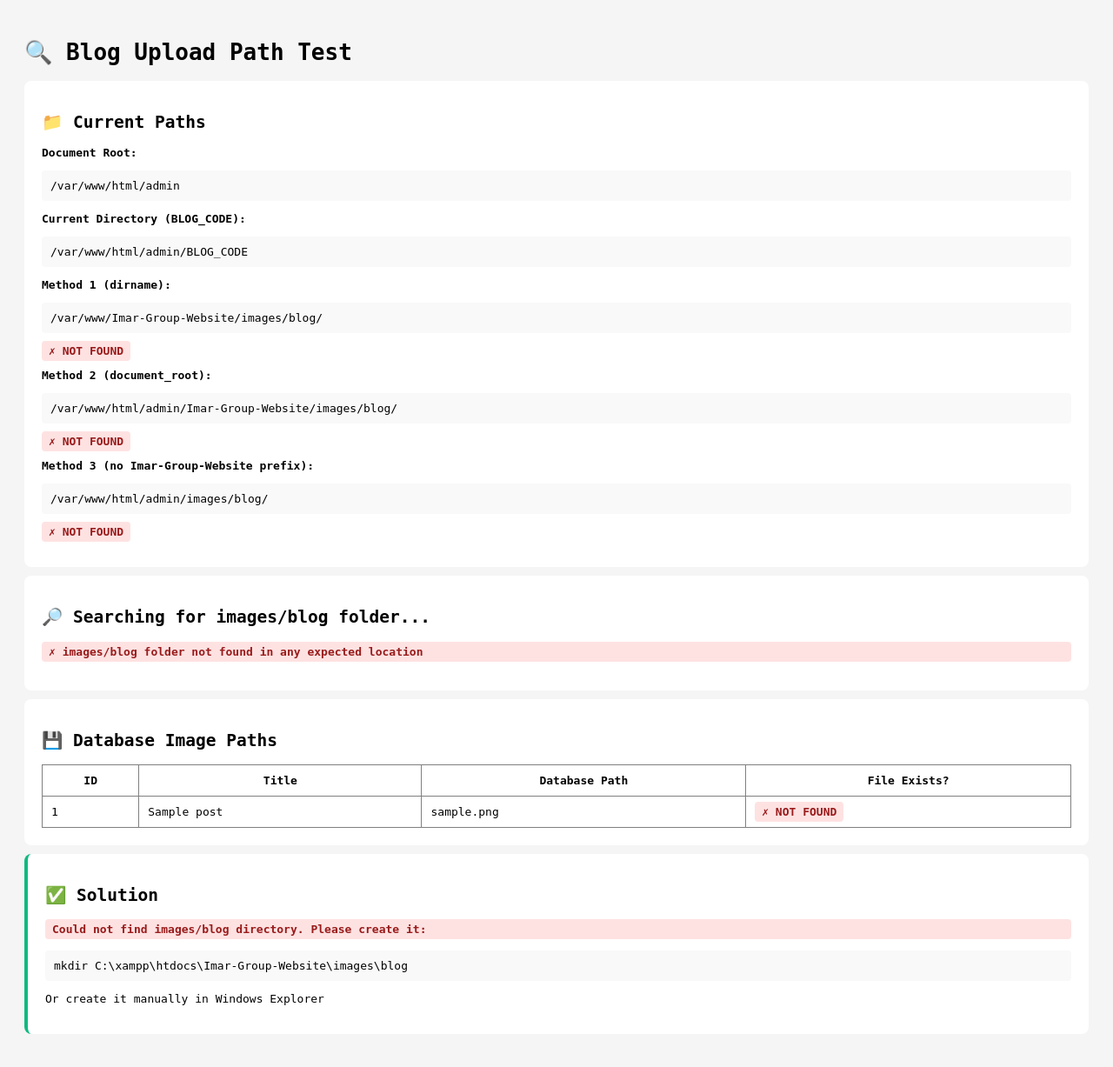
After one commit to Anupam-upadhyaya/Imar-Group-Admin-panel, a PHP site: page /Imar_Group_Admin_panel/BLOG_CODE/test-upload-path.php in a window 1280 px wide. The commit adds this page. Shown: the whole page at 87% size. Run offline with PHP 8.4, Linux system fonts and the light colour scheme; tables that the repository leaves empty or names only in its code hold one stand-in row (values such as "Sample post").

Commit message:
blog upload fixed

```diff
--- /dev/null
+++ b/admin/BLOG_CODE/test-upload-path.php
@@ -0,0 +1,209 @@
+<?php
+/**
+ * Test Upload Path Configuration
+ * Save as: admin/BLOG_CODE/test-upload-path.php
+ * Run: http://localhost/Imar_Group_Admin_panel/admin/BLOG_CODE/test-upload-path.php
+ */
+?>
+<!DOCTYPE html>
+<html>
+<head>
+    <title>Upload Path Test</title>
+    <style>
+        body { font-family: monospace; padding: 20px; background: #f5f5f5; }
+        .box { background: white; padding: 20px; margin: 10px 0; border-radius: 8px; }
+        .success { border-left: 4px solid #10b981; }
+        .error { border-left: 4px solid #ef4444; }
+        .warning { border-left: 4px solid #f59e0b; }
+        pre { background: #f9f9f9; padding: 10px; border-radius: 4px; overflow-x: auto; }
+        .status { font-weight: bold; padding: 4px 8px; border-radius: 4px; }
+        .yes { background: #d1fae5; color: #065f46; }
+        .no { background: #fee2e2; color: #991b1b; }
+    </style>
+</head>
+<body>
+    <h1>🔍 Blog Upload Path Test</h1>
+
+    <?php
+    // Test different path configurations
+    echo "<div class='box'>";
+    echo "<h2>📁 Current Paths</h2>";
+
+    $document_root = $_SERVER['DOCUMENT_ROOT'];
+    echo "<p><strong>Document Root:</strong><br><pre>$document_root</pre></p>";
+
+    $current_dir = __DIR__;
+    echo "<p><strong>Current Directory (BLOG_CODE):</strong><br><pre>$current_dir</pre></p>";
+
+    // Method 1: Using dirname (current method)
+    $path1 = dirname(dirname(dirname(__DIR__))) . '/Imar-Group-Website/images/blog/';
+    $exists1 = is_dir($path1);
+    echo "<p><strong>Method 1 (dirname):</strong><br>";
+    echo "<pre>$path1</pre>";
+    echo "<span class='status " . ($exists1 ? 'yes' : 'no') . "'>" . ($exists1 ? '✓ EXISTS' : '✗ NOT FOUND') . "</span>";
+    echo "</p>";
+
+    // Method 2: Using document root (recommended)
+    $path2 = $document_root . '/Imar-Group-Website/images/blog/';
+    $exists2 = is_dir($path2);
+    echo "<p><strong>Method 2 (document_root):</strong><br>";
+    echo "<pre>$path2</pre>";
+    echo "<span class='status " . ($exists2 ? 'yes' : 'no') . "'>" . ($exists2 ? '✓ EXISTS' : '✗ NOT FOUND') . "</span>";
+    echo "</p>";
+
+    // Method 3: Check if folder exists
+    $path3 = $document_root . '/images/blog/';
+    $exists3 = is_dir($path3);
+    echo "<p><strong>Method 3 (no Imar-Group-Website prefix):</strong><br>";
+    echo "<pre>$path3</pre>";
+    echo "<span class='status " . ($exists3 ? 'yes' : 'no') . "'>" . ($exists3 ? '✓ EXISTS' : '✗ NOT FOUND') . "</span>";
+    echo "</p>";
+
+    echo "</div>";
+
+    // Find the correct path
+    echo "<div class='box'>";
+    echo "<h2>🔎 Searching for images/blog folder...</h2>";
+
+    $possible_paths = [
+        $document_root . '/Imar-Group-Website/images/blog/',
+        $document_root . '/images/blog/',
+        dirname(dirname(dirname($document_root))) . '/Imar-Group-Website/images/blog/',
+        'C:/xampp/htdocs/Imar-Group-Website/images/blog/',
+    ];
+
+    $found_path = null;
+    foreach ($possible_paths as $path) {
+        if (is_dir($path)) {
+            echo "<p>✓ Found: <pre>$path</pre></p>";
+            $found_path = $path;
+
+            // List files in directory
+            $files = scandir($path);
+            $image_files = array_filter($files, function($file) {
+                return !is_dir($file) && preg_match('/\.(jpg|jpeg|png|gif|webp|jfif)$/i', $file);
+            });
+
+            if (!empty($image_files)) {
+                echo "<p><strong>Files found:</strong></p>";
+                echo "<ul>";
+                foreach ($image_files as $file) {
+                    echo "<li>$file</li>";
+                }
+                echo "</ul>";
+            } else {
+                echo "<p>⚠️ Directory exists but is empty</p>";
+            }
+        }
+    }
+
+    if (!$found_path) {
+        echo "<p class='status no'>✗ images/blog folder not found in any expected location</p>";
+    }
+
+    echo "</div>";
+
+    // Test database paths
+    define('SECURE_ACCESS', true);
+    require_once __DIR__ . '/../../config/config.php';
+
+    echo "<div class='box'>";
+    echo "<h2>💾 Database Image Paths</h2>";
+
+    $result = $conn->query("SELECT id, title, featured_image FROM blog_posts WHERE featured_image IS NOT NULL LIMIT 5");
+
+    if ($result && $result->num_rows > 0) {
+        echo "<table border='1' cellpadding='10' style='width: 100%; border-collapse: collapse;'>";
+        echo "<tr><th>ID</th><th>Title</th><th>Database Path</th><th>File Exists?</th></tr>";
+
+        while ($row = $result->fetch_assoc()) {
+            $db_path = $row['featured_image'];
+
+            // Try different base paths
+            $full_paths = [
+                $document_root . '/Imar-Group-Website/' . $db_path,
+                $document_root . '/' . $db_path,
+                'C:/xampp/htdocs/Imar-Group-Website/' . $db_path,
+                'C:/xampp/htdocs/' . $db_path,
+            ];
+
+            $file_exists = false;
+            $existing_path = '';
+            foreach ($full_paths as $full_path) {
+                if (file_exists($full_path)) {
+                    $file_exists = true;
+                    $existing_path = $full_path;
+                    break;
+                }
+            }
+
+            echo "<tr>";
+            echo "<td>{$row['id']}</td>";
+            echo "<td>" . htmlspecialchars($row['title']) . "</td>";
+            echo "<td><code>" . htmlspecialchars($db_path) . "</code></td>";
+            echo "<td>";
+            if ($file_exists) {
+                echo "<span class='status yes'>✓ EXISTS</span><br>";
+                echo "<small>$existing_path</small>";
+            } else {
+                echo "<span class='status no'>✗ NOT FOUND</span>";
+            }
+            echo "</td>";
+            echo "</tr>";
+        }
+        echo "</table>";
+    } else {
+        echo "<p>No blog posts with images found in database</p>";
+    }
+
+    echo "</div>";
+
+    // Solution
+    echo "<div class='box success'>";
+    echo "<h2>✅ Solution</h2>";
+
+    if ($found_path) {
+        echo "<p><strong>Your correct upload path is:</strong></p>";
+        echo "<pre>\$upload_base_abs = '$found_path';</pre>";
+
+        echo "<p><strong>Update these files:</strong></p>";
+        echo "<ol>";
+        echo "<li><code>admin/BLOG_CODE/add-blog.php</code> (around line 30)</li>";
+        echo "<li><code>admin/BLOG_CODE/edit-blog.php</code> (around line 30)</li>";
+        echo "</ol>";
+
+        echo "<p><strong>Change to:</strong></p>";
+        echo "<pre>";
+        echo htmlspecialchars('$document_root = $_SERVER[\'DOCUMENT_ROOT\'];' . "\n");
+        echo htmlspecialchars('$upload_base_abs = $document_root . \'/Imar-Group-Website/images/blog/\';' . "\n");
+        echo htmlspecialchars('$upload_base_url = \'images/blog/\';');
+        echo "</pre>";
+    } else {
+        echo "<p class='status no'>Could not find images/blog directory. Please create it:</p>";
+        echo "<pre>mkdir C:\\xampp\\htdocs\\Imar-Group-Website\\images\\blog</pre>";
+        echo "<p>Or create it manually in Windows Explorer</p>";
+    }
+
+    echo "</div>";
+
+    // Permissions check
+    if ($found_path && is_dir($found_path)) {
+        echo "<div class='box'>";
+        echo "<h2>🔐 Permissions Check</h2>";
+
+        $writable = is_writable($found_path);
+        echo "<p>Directory writable: ";
+        echo "<span class='status " . ($writable ? 'yes' : 'no') . "'>" . ($writable ? '✓ YES' : '✗ NO') . "</span>";
+        echo "</p>";
+
+        if (!$writable) {
+            echo "<p class='status no'>⚠️ Directory is not writable. Cannot upload files.</p>";
+            echo "<p><strong>Fix:</strong> Right-click folder → Properties → Security → Give write permissions</p>";
+        }
+
+        echo "</div>";
+    }
+    ?>
+
+</body>
+</html>
```
Also changed, not shown: admin/BLOG_CODE/add-blog.php (+8 -2 lines), admin/BLOG_CODE/edit-blog.php (+8 -2 lines).
